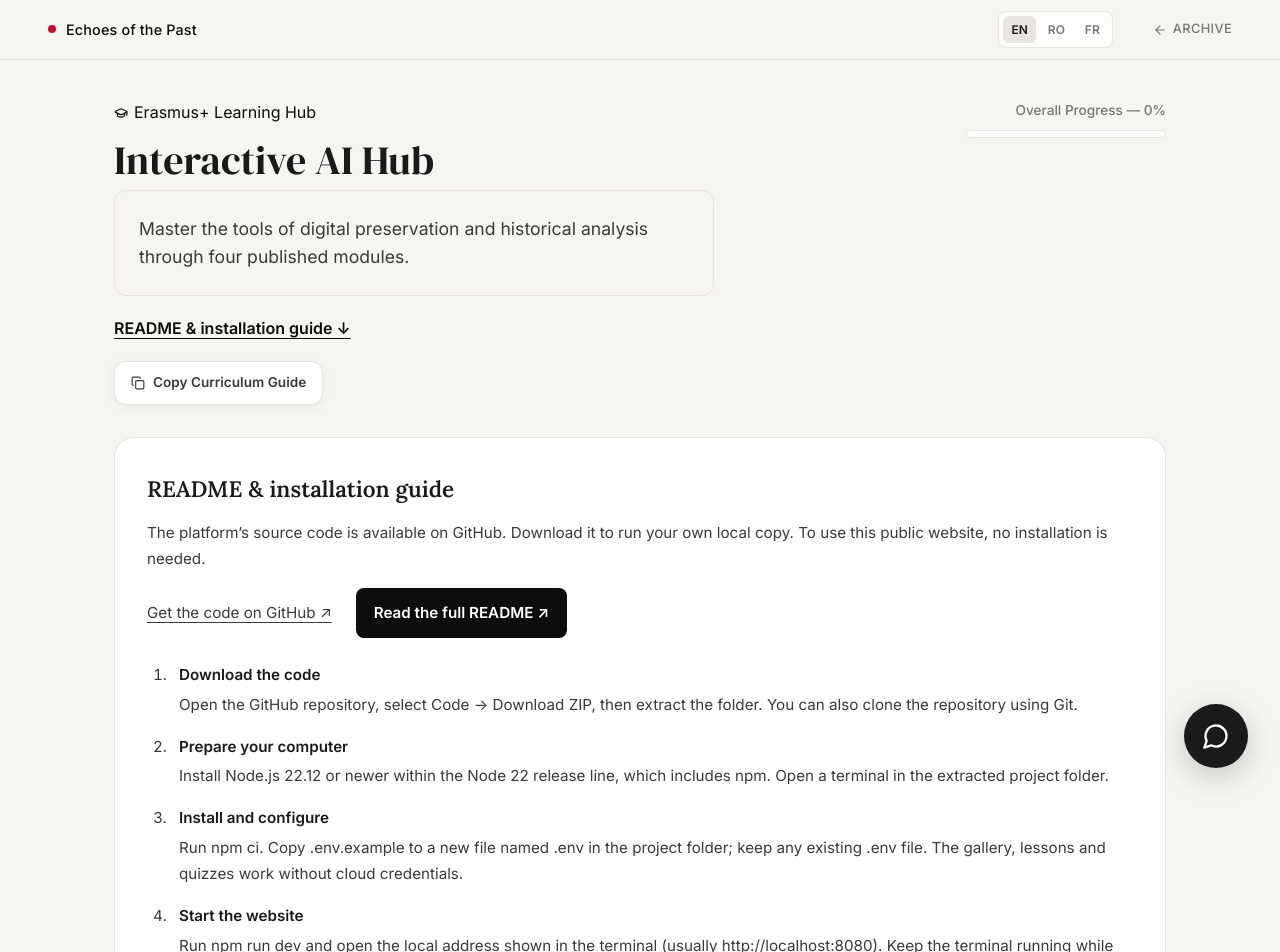
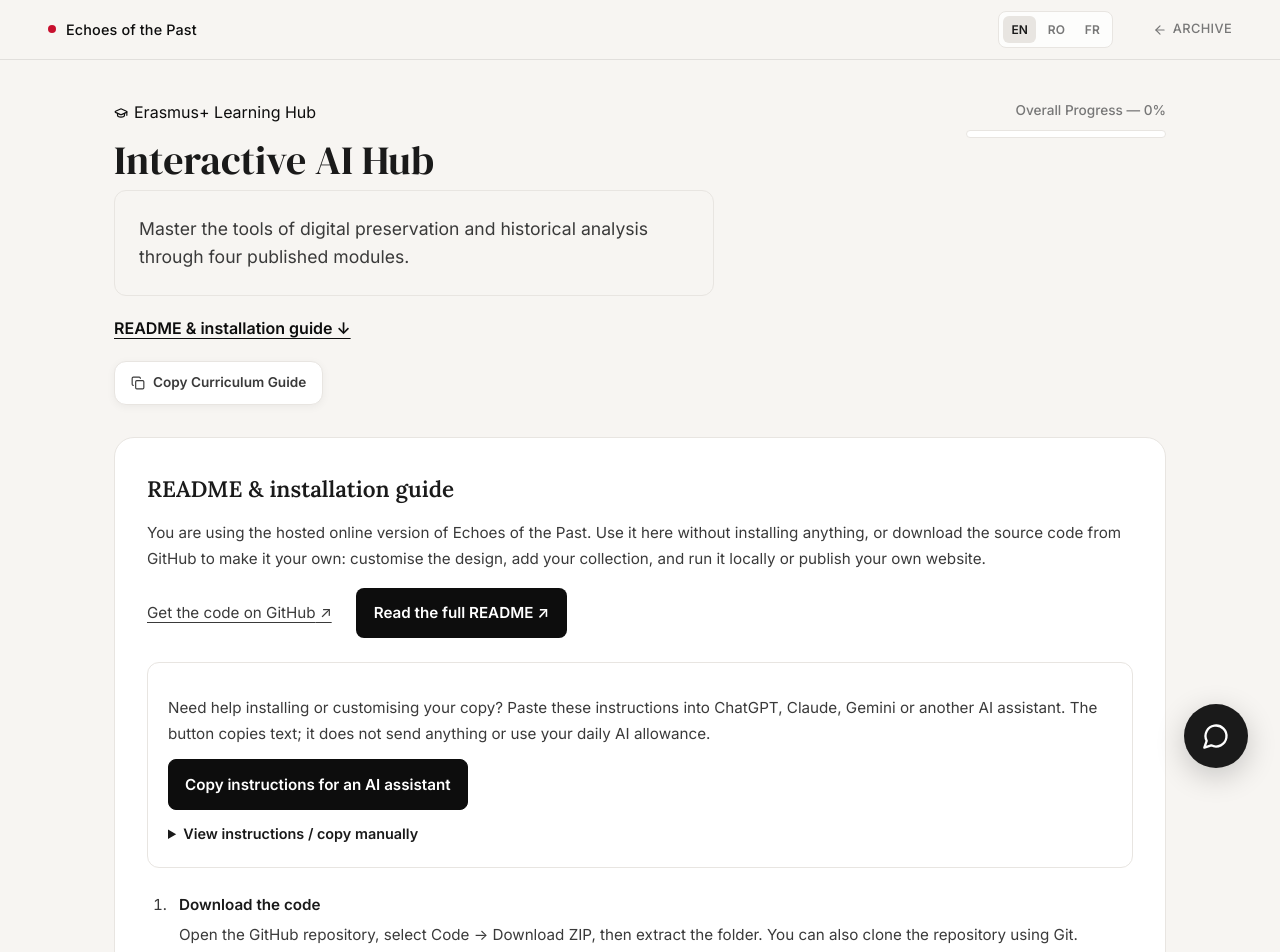
Before and after one commit to senskorea/echoesofthepast, a React (Vite) app: page /learn in a window 1280 px wide. Shown: the top 952 px of the page. Built offline with nearby package versions, Linux system fonts and the light colour scheme.

Commit message:
Add copyable AI setup instructions to the installation guide

```diff
--- a/src/components/QuickStartGuide.tsx
+++ b/src/components/QuickStartGuide.tsx
@@ -1,10 +1,12 @@
+import { useState } from "react";
 import { useLanguage } from "@/lib/i18n";
 
 const repository = "https://github.com/senskorea/echoesofthepast";
 const guides = {
   en: {
+    copy: "Copy instructions for an AI assistant", copied: "Copied — paste into your AI assistant", help: "Need help installing or customising your copy? Paste these instructions into ChatGPT, Claude, Gemini or another AI assistant. The button copies text; it does not send anything or use your daily AI allowance.", preview: "View instructions / copy manually", failed: "Automatic copying didn’t work. Select and copy the instructions below.",
     title: "README & installation guide",
-    intro: "The platform’s source code is available on GitHub. Download it to run your own local copy. To use this public website, no installation is needed.",
+    intro: "You are using the hosted online version of Echoes of the Past. Use it here without installing anything, or download the source code from GitHub to make it your own: customise the design, add your collection, and run it locally or publish your own website.",
     steps: [
       ["Download the code", "Open the GitHub repository, select Code → Download ZIP, then extract the folder. You can also clone the repository using Git."],
       ["Prepare your computer", "Install Node.js 22.12 or newer within the Node 22 release line, which includes npm. Open a terminal in the extracted project folder."],
@@ -15,8 +17,9 @@ const guides = {
     repo: "Get the code on GitHub", readme: "Read the full README", deploy: "Backend & deployment guide", commands: "In your project folder",
   },
   ro: {
+    copy: "Copiază instrucțiunile pentru un asistent AI", copied: "Copiat — lipește în asistentul AI", help: "Ai nevoie de ajutor pentru instalare sau personalizare? Lipește instrucțiunile în ChatGPT, Claude, Gemini sau alt asistent AI. Butonul doar copiază textul; nu trimite nimic și nu consumă limita zilnică AI.", preview: "Vezi instrucțiunile / copiază manual", failed: "Copierea automată nu a reușit. Selectează și copiază instrucțiunile de mai jos.",
     title: "README și ghid de instalare",
-    intro: "Codul sursă al platformei este disponibil pe GitHub. Descarcă-l pentru a rula o copie locală. Acest site public poate fi folosit fără instalare.",
+    intro: "Folosești versiunea online găzduită a platformei Echoes of the Past. O poți utiliza fără instalare sau poți descărca sursa de pe GitHub pentru a o adapta: personalizează designul, adaugă propria colecție și rulează local sau publică propriul site.",
     steps: [
       ["Descarcă codul", "Deschide depozitul GitHub, alege Code → Download ZIP și dezarhivează folderul. Poți clona depozitul și cu Git."],
       ["Pregătește calculatorul", "Instalează Node.js din seria 22, versiunea 22.12 sau mai nouă, care include npm. Deschide un terminal în folderul proiectului dezarhivat."],
@@ -27,8 +30,9 @@ const guides = {
     repo: "Descarcă de pe GitHub", readme: "Citește README", deploy: "Ghid backend și implementare", commands: "În folderul proiectului",
   },
   fr: {
+    copy: "Copier les instructions pour un assistant IA", copied: "Copié — collez dans votre assistant IA", help: "Besoin d’aide pour installer ou personnaliser votre copie ? Collez ces instructions dans ChatGPT, Claude, Gemini ou un autre assistant IA. Le bouton copie le texte sans rien envoyer et sans utiliser votre quota quotidien d’IA.", preview: "Voir les instructions / copier manuellement", failed: "La copie automatique a échoué. Sélectionnez et copiez les instructions ci-dessous.",
     title: "README et guide d’installation",
-    intro: "Le code source de la plateforme est disponible sur GitHub. Téléchargez-le pour exécuter votre propre copie locale. Aucune installation n’est nécessaire pour utiliser ce site public.",
+    intro: "Vous utilisez la version en ligne hébergée d’Echoes of the Past. Utilisez-la sans installation, ou téléchargez le code source sur GitHub pour vous l’approprier : personnalisez le design, ajoutez votre collection et lancez votre copie localement ou publiez votre propre site.",
     steps: [
       ["Télécharger le code", "Ouvrez le dépôt GitHub, choisissez Code → Download ZIP, puis décompressez le dossier. Vous pouvez aussi cloner le dépôt avec Git."],
       ["Préparer votre ordinateur", "Installez Node.js de la série 22, version 22.12 ou ultérieure, qui inclut npm. Ouvrez un terminal dans le dossier du projet décompressé."],
@@ -43,6 +47,27 @@ const guides = {
 export default function QuickStartGuide() {
   const { lang } = useLanguage();
   const guide = guides[lang];
+  const [copyStatus, setCopyStatus] = useState<"idle" | "copied" | "failed">("idle");
+  const instructions = `Help me install, customise or troubleshoot my own copy of Echoes of the Past (GeoStories). Reply in ${lang === "ro" ? "Romanian" : lang === "fr" ? "French" : "English"} using beginner-friendly steps.
+
+Public hosted version: https://senskorea.github.io/echoesofthepast/
+Source code: ${repository}
+README: ${repository}/blob/main/README.md
+Deployment guide: ${repository}/blob/main/DEPLOYMENT.md
+
+First ask which operating system I use, whether I have downloaded the code, and whether I want local installation, customisation, deployment or help with an error. Give one manageable step at a time and check the result. Read the current README and deployment guide; if you cannot access them, ask me to paste the relevant section.
+
+For local installation: download Code → Download ZIP on GitHub and extract it, or clone the repository. Use Node.js 22.12 or newer within the Node 22 release line and npm. Open a terminal in the project folder and run npm ci. Copy .env.example to .env without overwriting existing configuration. Run npm run dev and open the address printed by Vite (usually http://localhost:8080). The gallery, lessons and quizzes work without cloud credentials; external videos require internet.
+
+Explain that the public site is an online hosted version. My downloaded copy can have its own design and collection, run locally, or be published independently. Keep the repository’s MIT licence and copyright notice; check content and image permissions separately.
+
+For AI in my own deployment, follow DEPLOYMENT.md to configure my organisation’s Supabase backend and provider credentials. Downloading the code does not provide the public site’s private keys or AI quota. GitHub Pages hosts static frontend files, not the backend. All VITE_ variables are public. Never ask me to paste Gemini/OpenAI secret keys or Supabase service-role keys into chat, frontend code or GitHub. Explain where I must enter secrets privately. Enable only configured and verified services and set usage limits.
+
+For troubleshooting, ask for the exact step and a redacted error message. Preserve existing files, browser-local creations and backups. Do not advise clearing browser data or overwriting .env as a first step. Help verify the result before moving on.`;
+  const copyInstructions = async () => {
+    try { await navigator.clipboard.writeText(instructions); setCopyStatus("copied"); }
+    catch { setCopyStatus("failed"); }
+  };
   return (
     <section id="installation-guide" aria-labelledby="installation-guide-title" className="learn-guide">
       <h2 id="installation-guide-title">{guide.title}</h2>
@@ -50,6 +75,15 @@ export default function QuickStartGuide() {
       <div className="learn-guide-links">
         <a href={repository} target="_blank" rel="noopener noreferrer">{guide.repo} ↗</a>
         <a className="learn-readme-button" href={`${repository}/blob/main/README.md`} target="_blank" rel="noopener noreferrer">{guide.readme} ↗</a>
+      </div>
+      <div className="learn-ai-help">
+        <p>{guide.help}</p>
+        <button type="button" className="learn-copy-button" onClick={copyInstructions}>{guide.copy}</button>
+        <p role="status" aria-live="polite">{copyStatus === "copied" ? guide.copied : copyStatus === "failed" ? guide.failed : ""}</p>
+        <details open={copyStatus === "failed" || undefined}>
+          <summary>{guide.preview}</summary>
+          <textarea aria-label={guide.preview} readOnly value={instructions} rows={10} onFocus={event => event.currentTarget.select()} />
+        </details>
       </div>
       <ol>
         {guide.steps.map(([title, text]) => <li key={title}><strong>{title}</strong><p>{text}</p></li>)}
--- a/src/eop.css
+++ b/src/eop.css
@@ -2398,3 +2398,7 @@ body {
   .eop-root > main section { padding: 16px; }
   .eop-root > main button { max-width: 100%; white-space: normal; }
 }
+.learn-ai-help { margin: 24px 0; padding: 20px; border: 1px solid var(--grey-5); border-radius: 12px; background: var(--grey-6); }
+.learn-copy-button { border: 1px solid var(--black); background: var(--black); color: white; border-radius: 8px; padding: 12px 16px; font-weight: 600; text-align: left; max-width: 100%; }
+.learn-ai-help summary { font-size: .9rem; }
+.learn-ai-help textarea { width: 100%; margin-top: 12px; padding: 12px; border: 1px solid var(--grey-4); border-radius: 8px; font-size: .85rem; background: white; }
```
